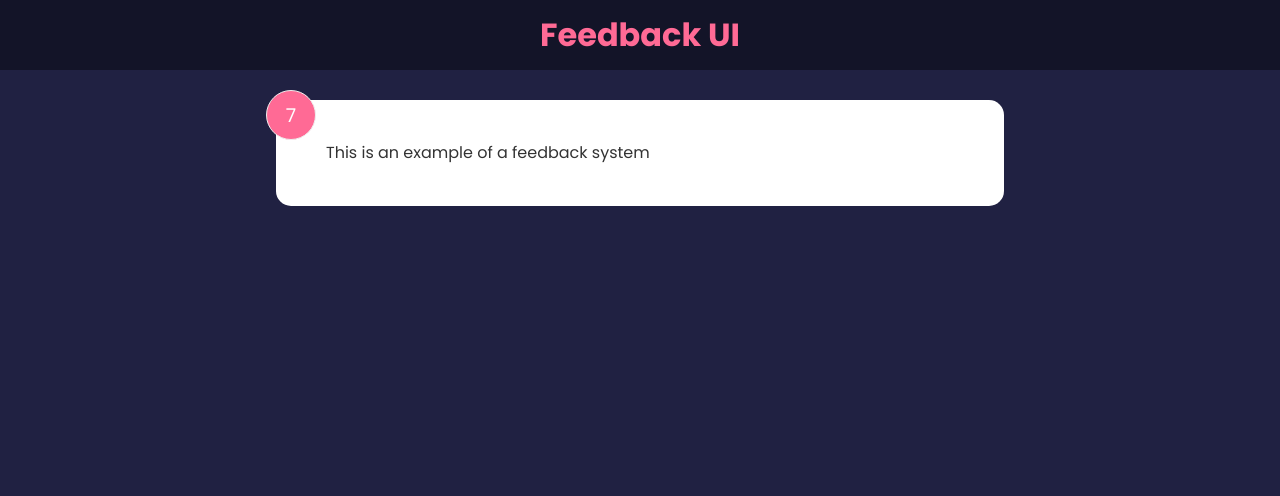
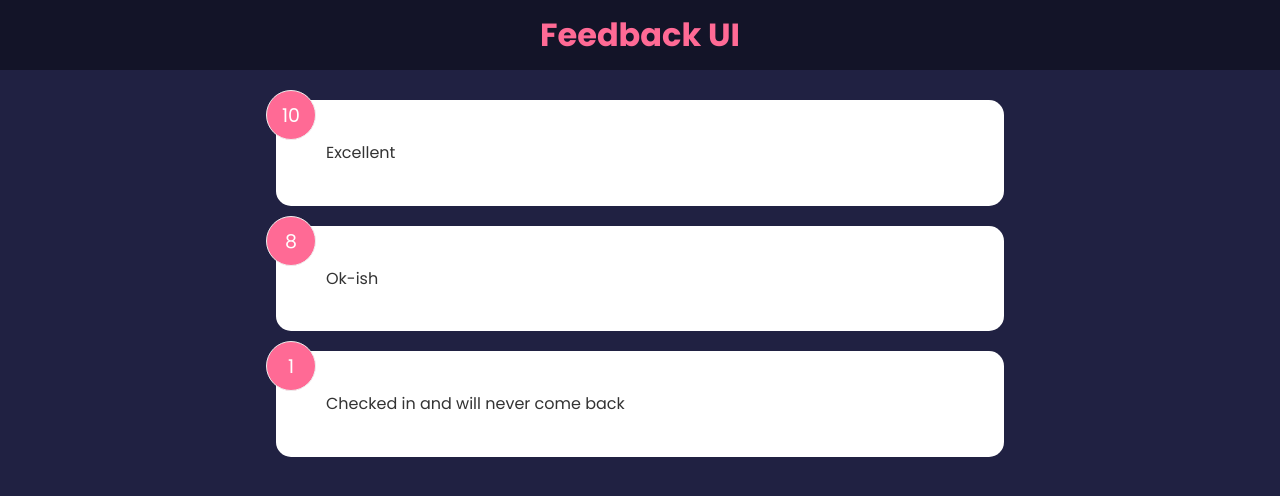
Before and after one commit to toitimtoe/feedback-app-from-scratch, a React (Create React App) app: page / in a window 1280 px wide. Shown: the top 496 px of the page. Built offline with nearby package versions, Linux system fonts and the light colour scheme.

Commit message:
feat: add feedback items

```diff
--- a/src/App.js
+++ b/src/App.js
@@ -1,12 +1,16 @@
+import { useState } from "react";
 import Header from "./components/Header";
-import FeedbackItem from "./components/FeedbackItem";
+import FeedbackList from "./components/FeedbackList";
+import FeedbackData from "./data/FeedbackData";
 
 function App() {
+  const [feedback, setFeedback] = useState(FeedbackData);
+
   return (
     <>
       <Header />
       <div className="container">
-        <FeedbackItem />
+        <FeedbackList feedback={feedback} />
       </div>
     </>
   );
--- a/src/components/FeedbackItem.jsx
+++ b/src/components/FeedbackItem.jsx
@@ -1,13 +1,8 @@
-import { useState } from "react";
-
-function FeedbackItem() {
-  const [rating, setRating] = useState(7);
-  const [text, setText] = useState("This is an example of a feedback system ");
-
+function FeedbackItem({ item }) {
   return (
     <div className="card">
-      <div className="num-display">{rating}</div>
-      <div className="text-display">{text}</div>
+      <div className="num-display">{item.rating}</div>
+      <div className="text-display">{item.text}</div>
     </div>
   );
 }
--- /dev/null
+++ b/src/components/FeedbackList.jsx
@@ -0,0 +1,17 @@
+import FeedbackItem from "./FeedbackItem";
+
+function FeedbackList({ feedback }) {
+  if (!feedback || feedback.length === 0) {
+    return <p>No Feedback Yet</p>;
+  }
+
+  return (
+    <div className="feedback-list">
+      {feedback.map((item) => (
+        <FeedbackItem key={item.id} item={item} />
+      ))}
+    </div>
+  );
+}
+
+export default FeedbackList;
--- /dev/null
+++ b/src/data/FeedbackData.jsx
@@ -0,0 +1,19 @@
+let FeedbackData = [
+  {
+    id: 1,
+    rating: 10,
+    text: "Excellent",
+  },
+  {
+    id: 2,
+    rating: 8,
+    text: "Ok-ish",
+  },
+  {
+    id: 3,
+    rating: 1,
+    text: "Checked in and will never come back",
+  },
+];
+
+export default FeedbackData;
```
